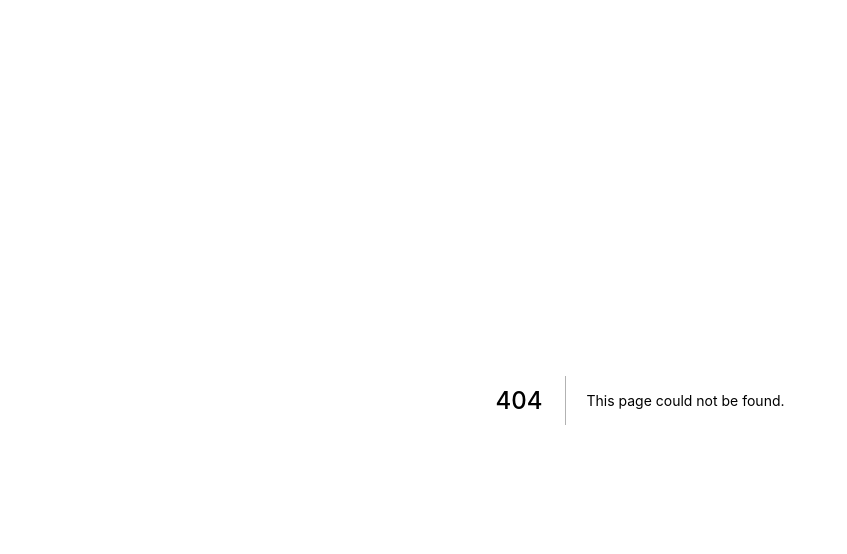
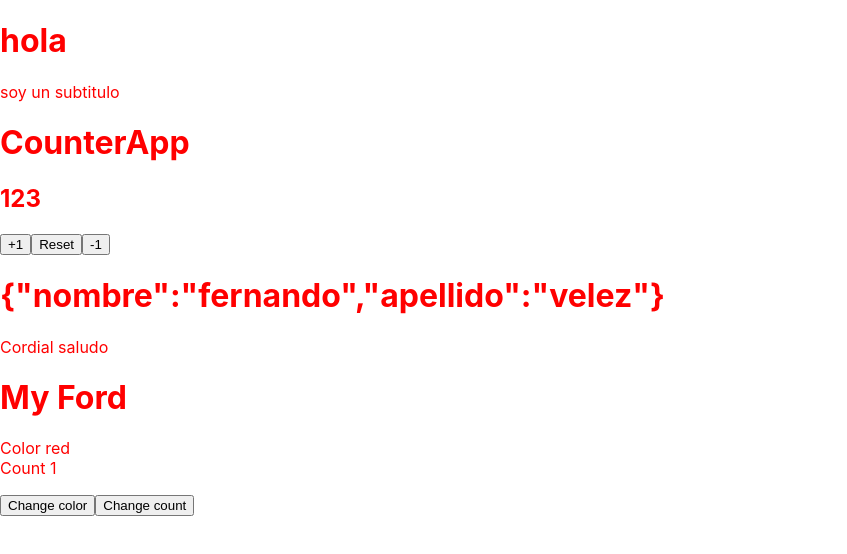
Before and after one commit to ahelord/nextjs-training, a Next.js app: page /101-react/padre in a window 1280 px wide. Before the commit this address had no page. Shown: the top 554 px of the page, without its empty margins (0-847 px from the left). Built offline with nearby package versions, Linux system fonts and the light colour scheme.

Commit message:
Refactorizar react 101

```diff
--- /dev/null
+++ b/pages/101-react/Hijo.js
@@ -0,0 +1,41 @@
+import PropTypes from 'prop-types';
+/*
+Ya no es comun enviar props sino hacer desestructuracion
+*/
+/*
+export default function Hijo(props) {
+
+    console.log(props)
+    return (
+
+        <>
+
+            <h1>{JSON.stringify(props.saludo)}</h1>
+        </>
+
+        )
+
+}*/
+/*Valor por defecto si no se envia nada*/
+const Hijo = ({saludo,subtitulo}) =>  {
+
+    console.log(saludo)
+    return (
+
+        <>
+
+            {/* <h1>{JSON.stringify(saludo)}</h1> */}
+            <h1>{saludo}</h1>
+            <p>{subtitulo}</p>
+        </>
+
+    )
+
+}
+Hijo.propTypes={
+saludo:PropTypes.string.isRequired
+}
+Hijo.defaultProps={
+    subtitulo:'soy un subtitulo'
+}
+export default Hijo;
--- /dev/null
+++ b/pages/101-react/HolaMundo.js
@@ -0,0 +1,46 @@
+import {Fragment} from "react";
+
+export default function HolaMundo() {
+    /*const saludo = false*/
+    /*no imprime constantes*/
+
+    /*const saludo = [1,2,3,4,5]*/
+    /* no imprime arreglos sino que los concatena*/
+
+    /*    const salud  ={
+        nombre:'fernando',
+        apellido:'velez'
+    }*/
+    /*no se pueden imprimir objetos*/
+    const saludo ={
+        nombre:'fernando',
+        apellido:'velez'
+    }
+    return (
+
+/*        <div>
+            <h1>Hola mis amigos, como vais</h1>
+            <p>Cordial saludo</p>
+        </div>*/
+
+        /*en un componente funcional debo responde una cosa, inceseariamente coloco div para agrupar todo*/
+
+
+      /* puedo utilizar fragment pero??? debo escribir mucho*/
+     /*   <Fragment>
+            <h1>Hola mis amigos, como vais</h1>
+            <p>Cordial saludo</p>
+        </Fragment>
+
+*/
+    /*es mucho codigo tener que utilizar fragment a cada momento hay una forma corta*/
+
+        <>
+
+            <h1>{JSON.stringify(saludo)}</h1>
+            <p>Cordial saludo</p>
+        </>
+
+        )
+
+}
--- /dev/null
+++ b/pages/101-react/padre.js
@@ -0,0 +1,65 @@
+import React, { Component } from 'react';
+import HolaMundo from "./HolaMundo";
+import styles from '../../styles/HolaMundo.module.css'
+import Hijo from "./Hijo";
+import Counter from '../../components/counter';
+class Padre extends Component {
+
+  constructor(props) {
+    console.log(props)
+    super(props);
+    this.state = {
+      brand: "Ford",
+      model: "Mustang",
+      color: "red",
+      year: 1964,
+      count: 1
+    };
+  }
+  changeColor = () => {
+    this.setState({
+      color: '#' + (Math.random() * 0xFFFFFF << 0).toString(16).padStart(6, '0')
+    });
+  }
+
+  changeCount = () => {
+    const count = this.state.count + 1;
+    this.setState({
+      count: count
+    });
+  }
+  render() {
+    return (
+      <div style={{ color: this.state.color }} className={styles.h1}>
+
+        {/* Se rompe por que las propiedas que espera es string saludo*/}
+        {/*               <Hijo saludo={12} otra={"Adios"} />*/}
+
+        {/* Componente hijo */}
+        <Hijo saludo="hola" otra={"Adios"} />
+        {/* Componente Counter  */}
+        <Counter value={123} />
+        <HolaMundo />
+
+        <h1>My {this.state.brand}</h1>
+        <p>
+          Color {this.state.color}
+          <br></br>
+              Count {this.state.count}
+        </p>
+        <button
+          type="button"
+          onClick={this.changeColor}
+        >Change color</button>
+
+        <button
+          type="button"
+          onClick={this.changeCount}
+        >Change count</button>
+
+      </div>
+    );
+  }
+}
+
+export default Padre;
```
Also changed, not shown: pages/101-react/HelloWolrd.js (added, +8 -0 lines).
